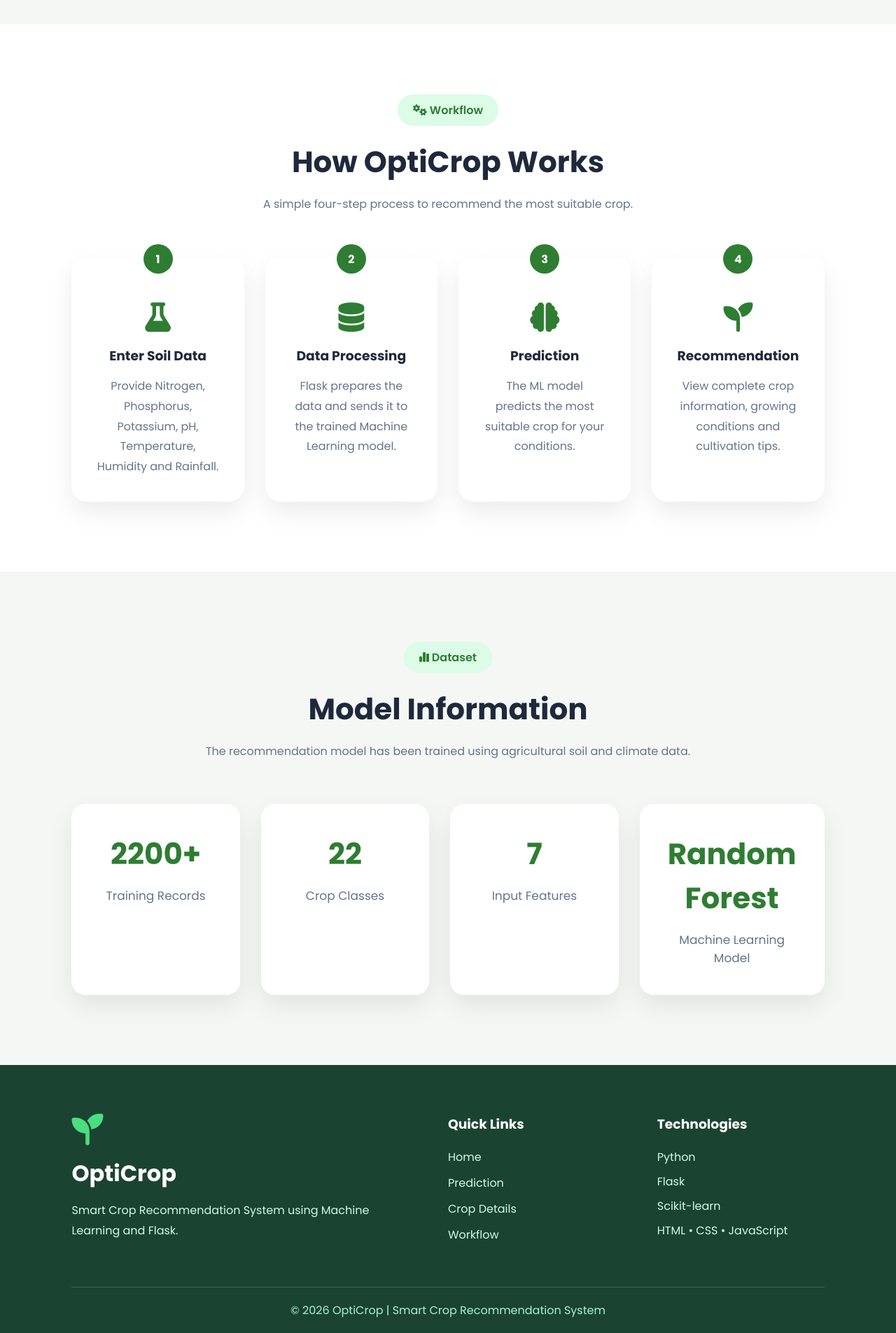
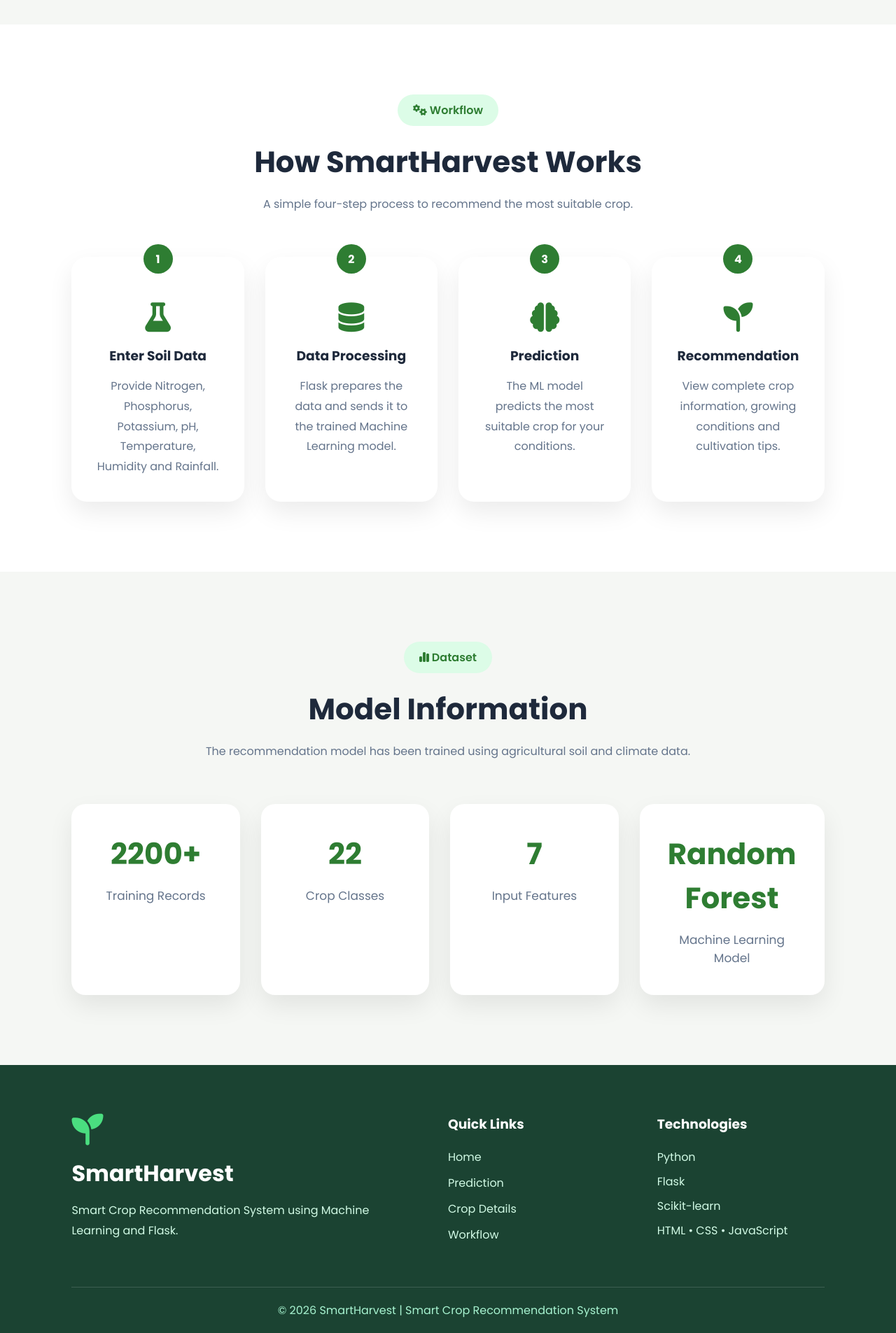
Before and after one commit to Abdulnehasulthana/SmartHarvest, a Flask app: page / in a window 1280 px wide. Shown: the part 4313-6218 px from the top of the page at 70% size. Run offline with Flask 3, Linux system fonts and the light colour scheme; parts of the project's set-up code (start-up, migrations or seed data) failed here and were passed over; some libraries are stand-ins or nearby versions.

Commit message:
Rename OptiCrop to SmartHarvest

```diff
--- a/app.py
+++ b/app.py
@@ -175,7 +175,7 @@ def server_error(error):
 if __name__ == "__main__":
 
     print("=" * 60)
-    print("🌱 OptiCrop AI")
+    print("🌱 SmartHarvest AI")
     print("=" * 60)
     print("Model      :", MODEL_PATH)
     print("Encoder    :", ENCODER_PATH)
--- a/static/css/style.css
+++ b/static/css/style.css
@@ -1,5 +1,5 @@
 /* =======================================================
-   OptiCrop - Smart Crop Recommendation System
+   SmartHarvest - Smart Crop Recommendation System
    Developed Using Flask + Machine Learning
 ======================================================= */
 
--- a/static/js/script.js
+++ b/static/js/script.js
@@ -1,5 +1,5 @@
 // ==========================================================
-// OptiCrop
+// SmartHarvest
 // Frontend JavaScript
 // ==========================================================
 
@@ -10,7 +10,7 @@
 
 document.addEventListener("DOMContentLoaded", () => {
 
-    console.log("OptiCrop Loaded Successfully");
+    console.log("SmartHarvest Loaded Successfully");
 
     // ================================================
     // Navbar Shadow
@@ -402,7 +402,7 @@ document.addEventListener("DOMContentLoaded", () => {
 
     console.log(
 
-        "%c🌱 OptiCrop Ready!",
+        "%c🌱 SmartHarvest Ready!",
 
         "color:green;font-size:18px;font-weight:bold;"
 
--- a/templates/index.html
+++ b/templates/index.html
@@ -8,7 +8,7 @@
     <meta name="viewport"
           content="width=device-width, initial-scale=1.0">
 
-    <title>OptiCrop | Smart Crop Recommendation System</title>
+    <title>SmartHarvest | Smart Crop Recommendation System</title>
 
     <!-- CSS -->
 
@@ -48,7 +48,7 @@
 
         <i class="fa-solid fa-seedling"></i>
 
-        <span>OptiCrop</span>
+        <span>SmartHarvest</span>
 
     </div>
 
@@ -104,7 +104,7 @@
 
             <p>
 
-                OptiCrop recommends the most suitable crop
+                SmartHarvest recommends the most suitable crop
                 based on soil nutrients and environmental
                 conditions using a Machine Learning model.
 
@@ -362,7 +362,7 @@
         <p>
 
             Based on the soil nutrients and environmental conditions,
-            OptiCrop recommends the following crop.
+            SmartHarvest recommends the following crop.
 
         </p>
 
@@ -767,7 +767,7 @@
 
         <h2>
 
-            How OptiCrop Works
+            How SmartHarvest Works
 
         </h2>
 
@@ -938,7 +938,7 @@
 
             <h2>
 
-                OptiCrop
+                SmartHarvest
 
             </h2>
 
@@ -991,7 +991,7 @@
 
     <div class="footer-bottom">
 
-        © 2026 OptiCrop | Smart Crop Recommendation System
+        © 2026 SmartHarvest | Smart Crop Recommendation System
 
     </div>
 
```
Also changed, not shown: 2 other files.
